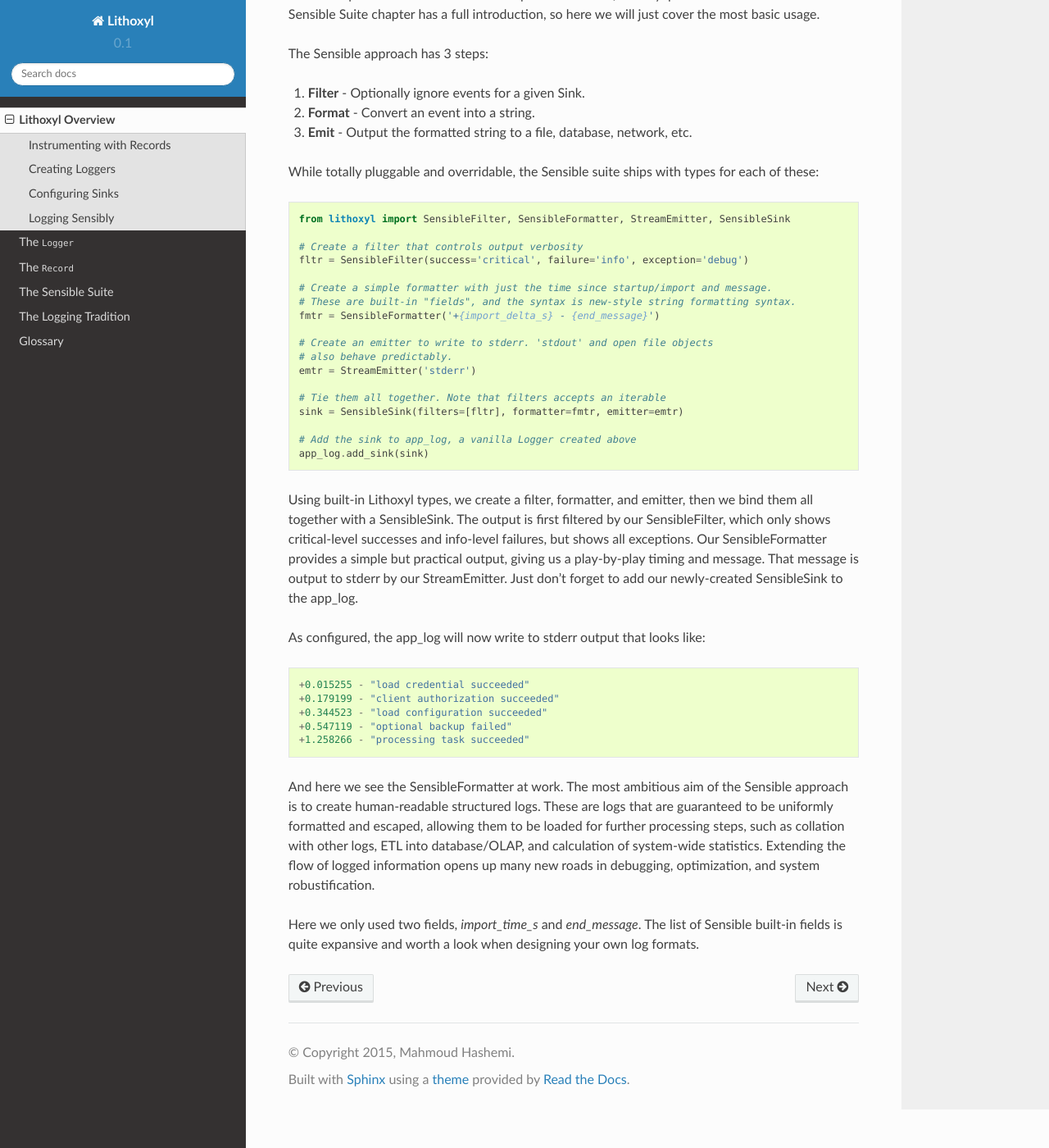
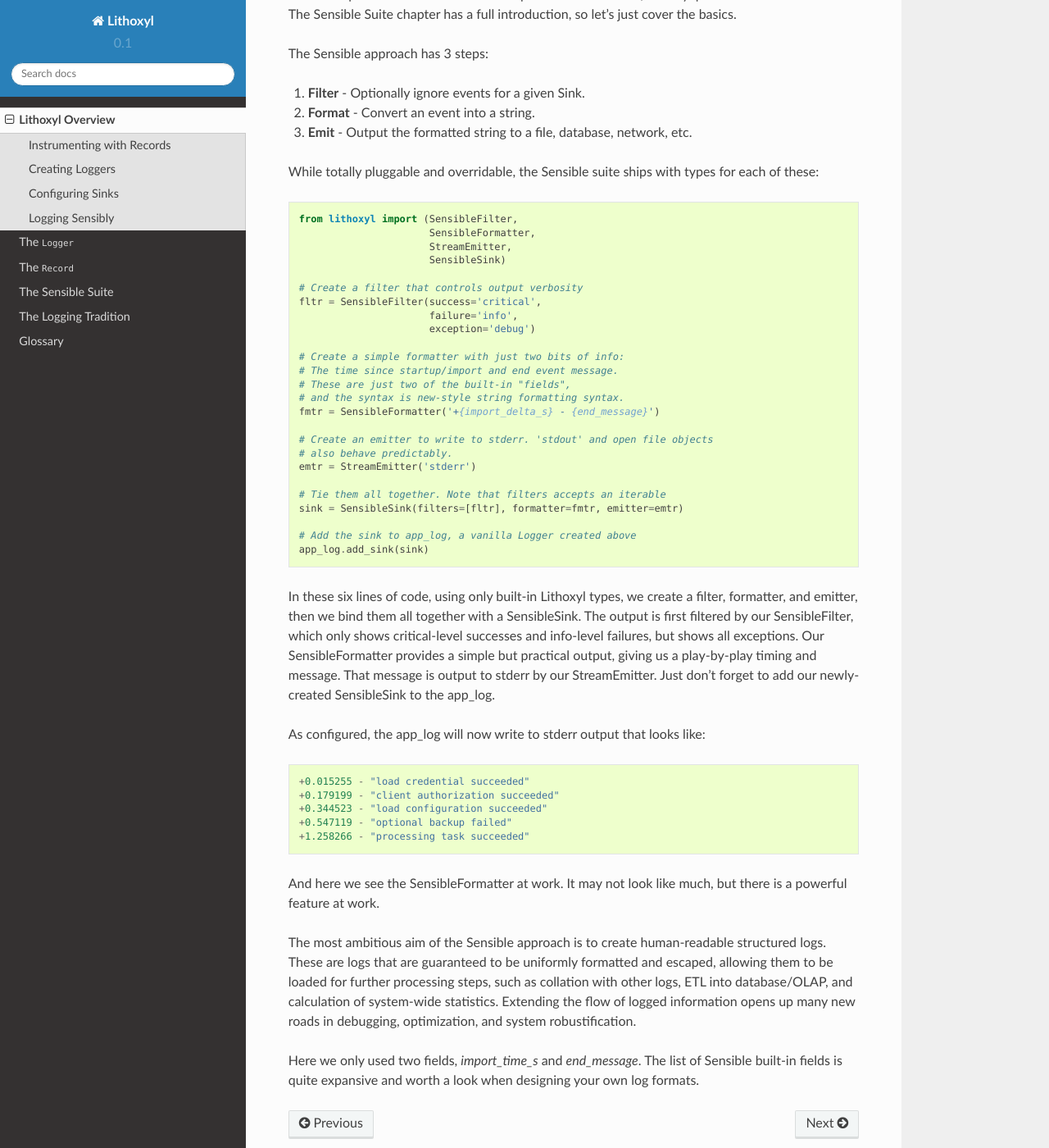
Before and after one commit to mahmoud/lithoxyl, a Sphinx documentation site: the page built from docs/overview.rst, in a window 1280 px wide and 1400 px high, scrolled down 3169 px. Shown: the whole window at 82% size. Built offline with Sphinx 7.4.7 and the Read the Docs theme 2.0.0, drawn with Linux system fonts in a browser that asks for light colours; some of the changed text lies outside the part shown.

Commit message:
more overview docs

```diff
--- a/docs/overview.rst
+++ b/docs/overview.rst
@@ -153,9 +153,9 @@ more than capable.
 Logging Sensibly
 ----------------
 
-For developers who want a sensible and practical default, Lithoxyl
-provides the SensibleSink. The Sensible Suite chapter has a full
-introduction, so here we will just cover the most basic usage.
+For developers who want a sensible and practical default Sink,
+Lithoxyl provides the SensibleSink. The Sensible Suite chapter has a
+full introduction, so let's just cover the basics.
 
 The Sensible approach has 3 steps:
 
@@ -166,13 +166,20 @@ The Sensible approach has 3 steps:
 While totally pluggable and overridable, the Sensible suite ships with
 types for each of these::
 
-  from lithoxyl import SensibleFilter, SensibleFormatter, StreamEmitter, SensibleSink
+  from lithoxyl import (SensibleFilter,
+                        SensibleFormatter,
+                        StreamEmitter,
+                        SensibleSink)
 
   # Create a filter that controls output verbosity
-  fltr = SensibleFilter(success='critical', failure='info', exception='debug')
+  fltr = SensibleFilter(success='critical',
+                        failure='info',
+                        exception='debug')
 
-  # Create a simple formatter with just the time since startup/import and message.
-  # These are built-in "fields", and the syntax is new-style string formatting syntax.
+  # Create a simple formatter with just two bits of info:
+  # The time since startup/import and end event message.
+  # These are just two of the built-in "fields",
+  # and the syntax is new-style string formatting syntax.
   fmtr = SensibleFormatter('+{import_delta_s} - {end_message}')
 
   # Create an emitter to write to stderr. 'stdout' and open file objects
@@ -185,14 +192,15 @@ types for each of these::
   # Add the sink to app_log, a vanilla Logger created above
   app_log.add_sink(sink)
 
-Using built-in Lithoxyl types, we create a filter, formatter, and
-emitter, then we bind them all together with a SensibleSink. The
-output is first filtered by our SensibleFilter, which only shows
-critical-level successes and info-level failures, but shows all
-exceptions. Our SensibleFormatter provides a simple but practical
-output, giving us a play-by-play timing and message. That message is
-output to stderr by our StreamEmitter. Just don't forget to add our
-newly-created SensibleSink to the app_log.
+In these six lines of code, using only built-in Lithoxyl types, we
+create a filter, formatter, and emitter, then we bind them all
+together with a SensibleSink. The output is first filtered by our
+SensibleFilter, which only shows critical-level successes and
+info-level failures, but shows all exceptions. Our SensibleFormatter
+provides a simple but practical output, giving us a play-by-play
+timing and message. That message is output to stderr by our
+StreamEmitter. Just don't forget to add our newly-created SensibleSink
+to the app_log.
 
 As configured, the app_log will now write to stderr output that looks
 like::
@@ -203,14 +211,16 @@ like::
   +0.547119 - "optional backup failed"
   +1.258266 - "processing task succeeded"
 
-And here we see the SensibleFormatter at work. The most ambitious aim
-of the Sensible approach is to create human-readable structured
-logs. These are logs that are guaranteed to be uniformly formatted and
-escaped, allowing them to be loaded for further processing steps, such
-as collation with other logs, ETL into database/OLAP, and calculation
-of system-wide statistics. Extending the flow of logged information
-opens up many new roads in debugging, optimization, and system
-robustification.
+And here we see the SensibleFormatter at work. It may not look like
+much, but there is a powerful feature at work.
+
+The most ambitious aim of the Sensible approach is to create
+human-readable structured logs. These are logs that are guaranteed to
+be uniformly formatted and escaped, allowing them to be loaded for
+further processing steps, such as collation with other logs, ETL into
+database/OLAP, and calculation of system-wide statistics. Extending
+the flow of logged information opens up many new roads in debugging,
+optimization, and system robustification.
 
 Here we only used two fields, *import_time_s* and *end_message*. The
 list of Sensible built-in fields is quite expansive and worth a look
```
